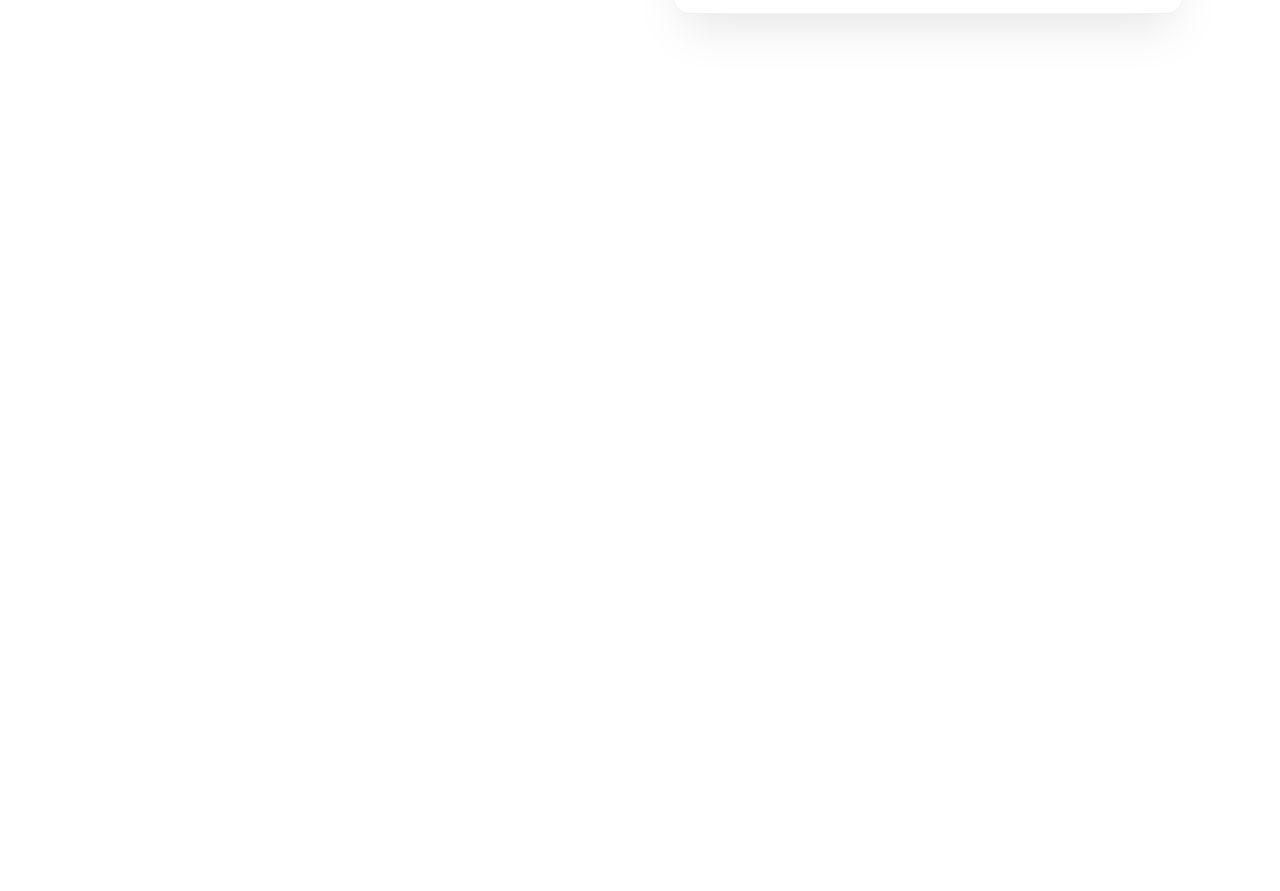
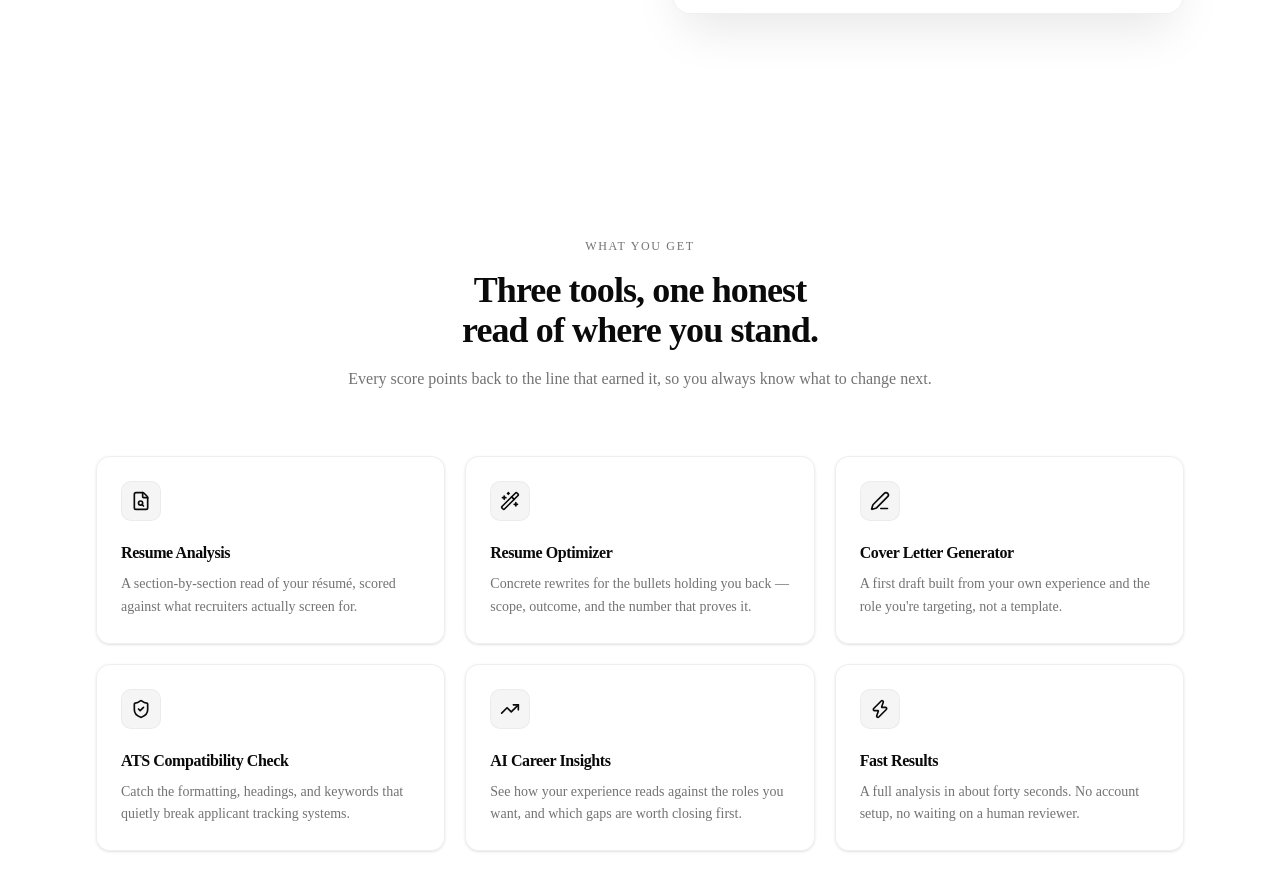
Before and after one commit to yagizkoryurek/nexona, a Next.js app: page / in a window 1280 px wide. Shown: the part 709-1600 px from the top of the page. Before the commit the page ends 835 px from the top, so only its background shows below. Built offline with nearby package versions, Linux system fonts and the light colour scheme.

Commit message:
feat: implement landing page features section

```diff
--- a/src/app/page.tsx
+++ b/src/app/page.tsx
@@ -1,3 +1,4 @@
+import { Features } from "@/components/features/features";
 import { Hero } from "@/components/hero/hero";
 import { Navbar } from "@/components/navbar/navbar";
 
@@ -7,6 +8,7 @@ export default function Home() {
       <Navbar />
       <main>
         <Hero />
+        <Features />
       </main>
     </>
   );
--- /dev/null
+++ b/src/components/features/feature-card.tsx
@@ -0,0 +1,48 @@
+import { cn } from "@/lib/utils";
+
+import type { Feature } from "./features-data";
+
+type FeatureCardProps = Feature & {
+  className?: string;
+};
+
+/**
+ * Single feature tile. Renders as an `<li>` — the grid is a real list, so
+ * assistive tech announces the feature count.
+ *
+ * Presentational only: there is nothing to activate, so it is deliberately not
+ * focusable. Making a static card tabbable would add a keyboard stop that leads
+ * nowhere.
+ */
+export function FeatureCard({
+  icon: Icon,
+  title,
+  description,
+  className,
+}: FeatureCardProps) {
+  return (
+    <li
+      className={cn(
+        "border-border/60 bg-background/60 flex h-full flex-col rounded-xl border p-6 shadow-sm backdrop-blur-sm",
+        "hover:border-border transition-[transform,box-shadow,border-color] duration-300 ease-out hover:-translate-y-0.5 hover:shadow-md",
+        "motion-reduce:transition-none motion-reduce:hover:translate-y-0",
+        className,
+      )}
+    >
+      <span
+        aria-hidden="true"
+        className="border-border/60 bg-foreground/[0.04] text-foreground inline-flex size-10 shrink-0 items-center justify-center rounded-lg border"
+      >
+        <Icon className="size-5" />
+      </span>
+
+      <h3 className="text-foreground mt-5 text-base font-semibold tracking-tight">
+        {title}
+      </h3>
+
+      <p className="text-muted-foreground mt-2 text-sm leading-relaxed text-pretty">
+        {description}
+      </p>
+    </li>
+  );
+}
--- /dev/null
+++ b/src/components/features/features-data.ts
@@ -0,0 +1,61 @@
+import {
+  FileSearch,
+  PenLine,
+  ShieldCheck,
+  TrendingUp,
+  Wand2,
+  Zap,
+  type LucideIcon,
+} from "lucide-react";
+
+export type Feature = {
+  icon: LucideIcon;
+  title: string;
+  description: string;
+};
+
+export const featuresContent = {
+  label: "What you get",
+  headline: "Three tools, one honest read of where you stand.",
+  description:
+    "Every score points back to the line that earned it, so you always know what to change next.",
+} as const;
+
+export const features: Feature[] = [
+  {
+    icon: FileSearch,
+    title: "Resume Analysis",
+    description:
+      "A section-by-section read of your résumé, scored against what recruiters actually screen for.",
+  },
+  {
+    icon: Wand2,
+    title: "Resume Optimizer",
+    description:
+      "Concrete rewrites for the bullets holding you back — scope, outcome, and the number that proves it.",
+  },
+  {
+    icon: PenLine,
+    title: "Cover Letter Generator",
+    description:
+      "A first draft built from your own experience and the role you're targeting, not a template.",
+  },
+  {
+    icon: ShieldCheck,
+    title: "ATS Compatibility Check",
+    description:
+      "Catch the formatting, headings, and keywords that quietly break applicant tracking systems.",
+  },
+  {
+    icon: TrendingUp,
+    title: "AI Career Insights",
+    description:
+      "See how your experience reads against the roles you want, and which gaps are worth closing first.",
+  },
+  {
+    icon: Zap,
+    title: "Fast Results",
+    description:
+      "A full analysis in about forty seconds. No account setup, no waiting on a human reviewer.",
+  },
+];
--- /dev/null
+++ b/src/components/features/features.tsx
@@ -0,0 +1,30 @@
+import { SectionHeading } from "@/components/section-heading";
+
+import { FeatureCard } from "./feature-card";
+import { features, featuresContent } from "./features-data";
+
+export function Features() {
+  return (
+    <section
+      id="features"
+      aria-labelledby="features-heading"
+      // scroll-mt clears the sticky navbar when the #features anchor is used.
+      className="scroll-mt-16 py-20 sm:py-24 lg:py-28"
+    >
+      <div className="mx-auto w-full max-w-6xl px-4 sm:px-6 lg:px-8">
+        <SectionHeading
+          headingId="features-heading"
+          label={featuresContent.label}
+          headline={featuresContent.headline}
+          description={featuresContent.description}
+        />
+
+        <ul className="mt-12 grid grid-cols-1 gap-4 sm:grid-cols-2 sm:gap-5 lg:mt-16 lg:grid-cols-3">
+          {features.map((feature) => (
+            <FeatureCard key={feature.title} {...feature} />
+          ))}
+        </ul>
+      </div>
+    </section>
+  );
+}
--- /dev/null
+++ b/src/components/section-heading.tsx
@@ -0,0 +1,45 @@
+import { cn } from "@/lib/utils";
+
+type SectionHeadingProps = {
+  /** Small eyebrow label above the headline. */
+  label: string;
+  headline: string;
+  description?: string;
+  /** Wires the parent `<section aria-labelledby>` to this heading. */
+  headingId?: string;
+  className?: string;
+};
+
+/**
+ * Centered section header: eyebrow label, headline, supporting description.
+ *
+ * Lives outside the per-section folders because every landing page section
+ * shares this exact block — later sections should consume it rather than
+ * re-implementing the type scale.
+ */
+export function SectionHeading({
+  label,
+  headline,
+  description,
+  headingId,
+  className,
+}: SectionHeadingProps) {
+  return (
+    <div className={cn("mx-auto max-w-2xl text-center", className)}>
+      <p className="text-muted-foreground text-xs font-medium tracking-[0.14em] uppercase">
+        {label}
+      </p>
+      <h2
+        id={headingId}
+        className="mt-4 text-3xl font-semibold tracking-tight text-balance sm:text-4xl"
+      >
+        {headline}
+      </h2>
+      {description ? (
+        <p className="text-muted-foreground mt-4 text-base leading-relaxed text-pretty">
+          {description}
+        </p>
+      ) : null}
+    </div>
+  );
+}
```
